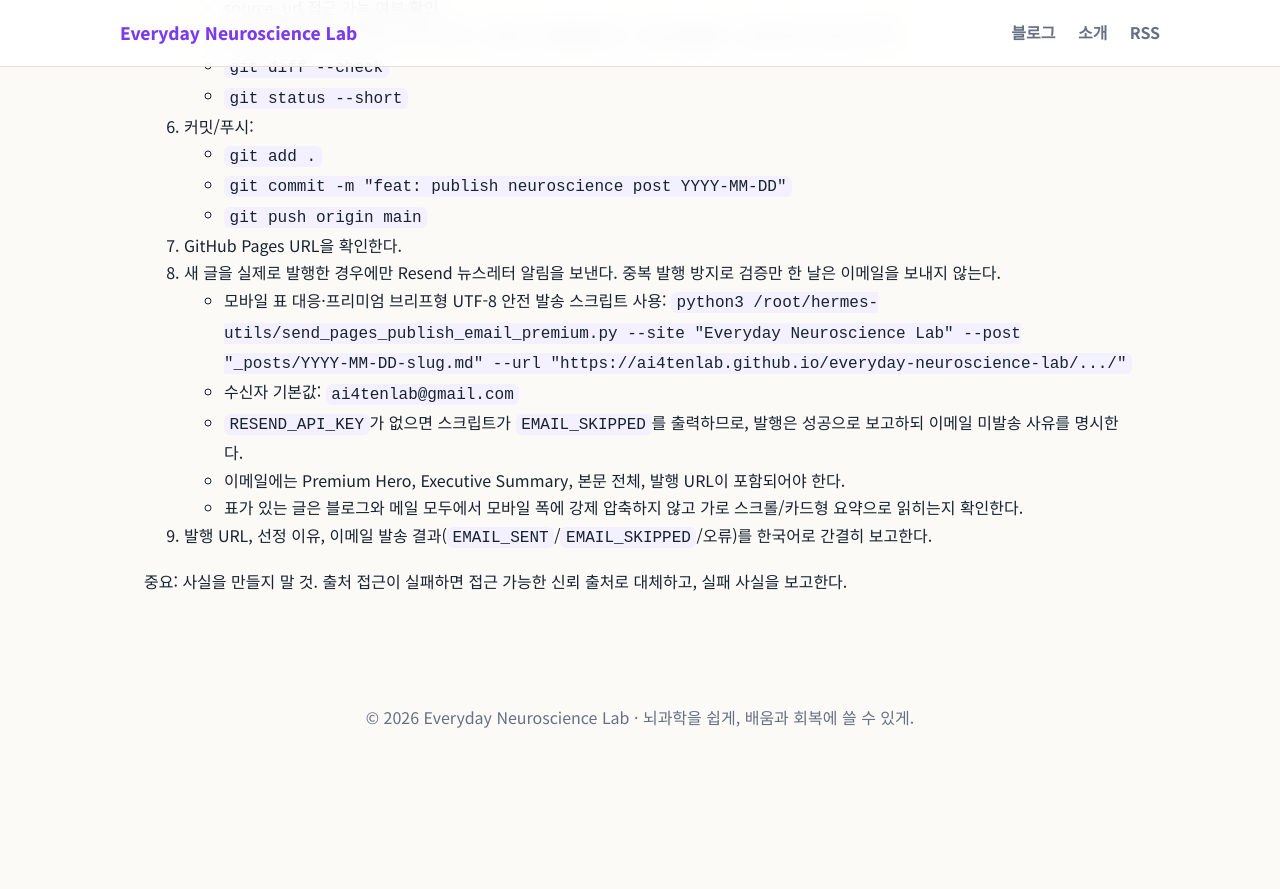
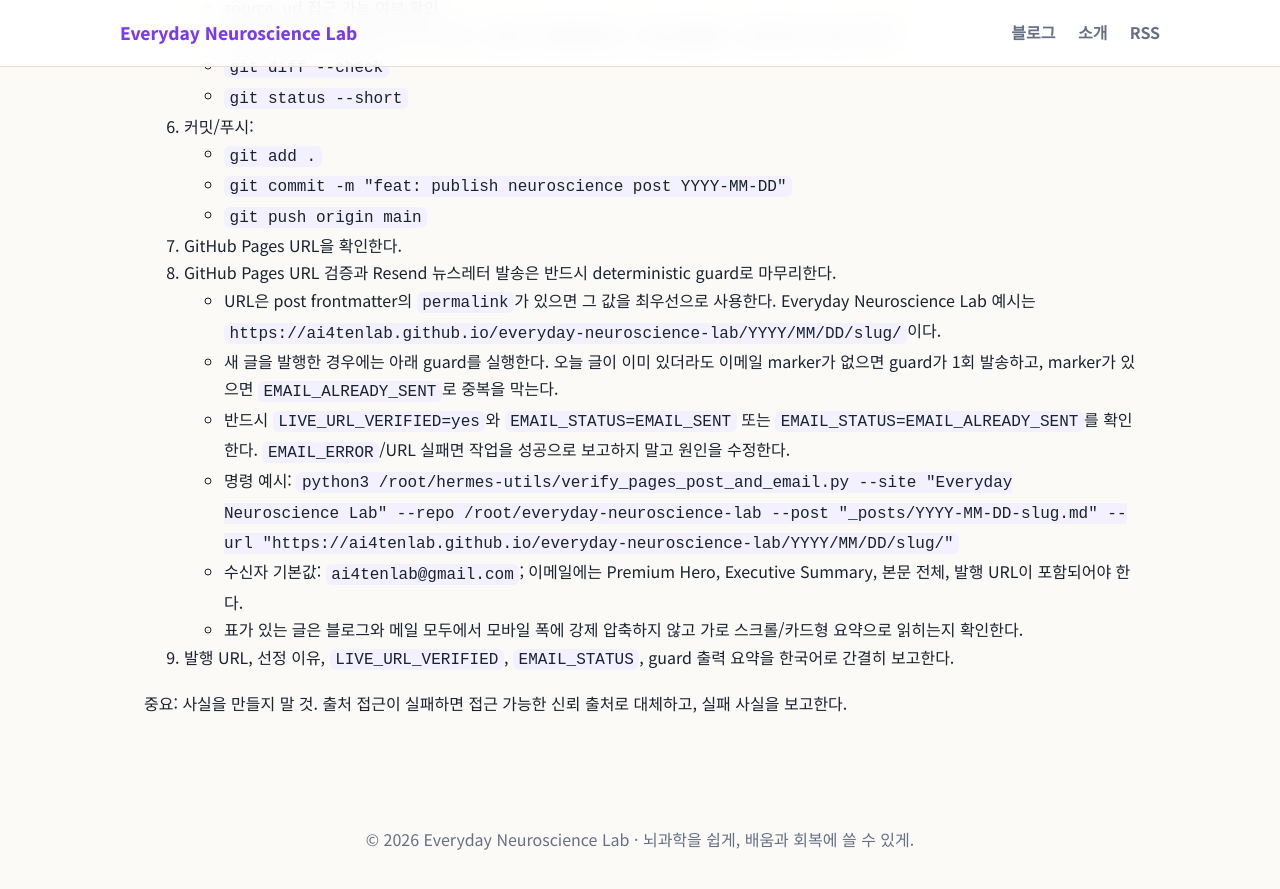
Before and after one commit to ai4tenlab/everyday-neuroscience-lab, a Jekyll site: the page built from CRON_PROMPT.md, in a window 1280 px wide and 900 px high, scrolled down 1932 px. Shown: the top 889 px of the window. Built offline with Jekyll 4.4.1, drawn with Linux system fonts in a browser that asks for light colours; our own code applies the rules of GitHub Pages for plain Markdown files; before the commit the page ends 2713 px from its top, so only the background shows below that.

Commit message:
fix: enforce post email delivery guard

```diff
--- a/CRON_PROMPT.md
+++ b/CRON_PROMPT.md
@@ -66,13 +66,14 @@
    - `git commit -m "feat: publish neuroscience post YYYY-MM-DD"`
    - `git push origin main`
 12. GitHub Pages URL을 확인한다.
-13. 새 글을 실제로 발행한 경우에만 Resend 뉴스레터 알림을 보낸다. 중복 발행 방지로 검증만 한 날은 이메일을 보내지 않는다.
-   - 모바일 표 대응·프리미엄 브리프형 UTF-8 안전 발송 스크립트 사용:
-     `python3 /root/hermes-utils/send_pages_publish_email_premium.py --site "Everyday Neuroscience Lab" --post "_posts/YYYY-MM-DD-slug.md" --url "https://ai4tenlab.github.io/everyday-neuroscience-lab/.../"`
-   - 수신자 기본값: `ai4tenlab@gmail.com`
-   - `RESEND_API_KEY`가 없으면 스크립트가 `EMAIL_SKIPPED`를 출력하므로, 발행은 성공으로 보고하되 이메일 미발송 사유를 명시한다.
-   - 이메일에는 Premium Hero, Executive Summary, 본문 전체, 발행 URL이 포함되어야 한다.
+13. GitHub Pages URL 검증과 Resend 뉴스레터 발송은 반드시 deterministic guard로 마무리한다.
+   - URL은 post frontmatter의 `permalink`가 있으면 그 값을 최우선으로 사용한다. Everyday Neuroscience Lab 예시는 `https://ai4tenlab.github.io/everyday-neuroscience-lab/YYYY/MM/DD/slug/`이다.
+   - 새 글을 발행한 경우에는 아래 guard를 실행한다. 오늘 글이 이미 있더라도 이메일 marker가 없으면 guard가 1회 발송하고, marker가 있으면 `EMAIL_ALREADY_SENT`로 중복을 막는다.
+   - 반드시 `LIVE_URL_VERIFIED=yes`와 `EMAIL_STATUS=EMAIL_SENT` 또는 `EMAIL_STATUS=EMAIL_ALREADY_SENT`를 확인한다. `EMAIL_ERROR`/URL 실패면 작업을 성공으로 보고하지 말고 원인을 수정한다.
+   - 명령 예시:
+     `python3 /root/hermes-utils/verify_pages_post_and_email.py --site "Everyday Neuroscience Lab" --repo /root/everyday-neuroscience-lab --post "_posts/YYYY-MM-DD-slug.md" --url "https://ai4tenlab.github.io/everyday-neuroscience-lab/YYYY/MM/DD/slug/"`
+   - 수신자 기본값: `ai4tenlab@gmail.com`; 이메일에는 Premium Hero, Executive Summary, 본문 전체, 발행 URL이 포함되어야 한다.
    - 표가 있는 글은 블로그와 메일 모두에서 모바일 폭에 강제 압축하지 않고 가로 스크롤/카드형 요약으로 읽히는지 확인한다.
-13. 발행 URL, 선정 이유, 이메일 발송 결과(`EMAIL_SENT`/`EMAIL_SKIPPED`/오류)를 한국어로 간결히 보고한다.
+14. 발행 URL, 선정 이유, `LIVE_URL_VERIFIED`, `EMAIL_STATUS`, guard 출력 요약을 한국어로 간결히 보고한다.
 
 중요: 사실을 만들지 말 것. 출처 접근이 실패하면 접근 가능한 신뢰 출처로 대체하고, 실패 사실을 보고한다.
```
